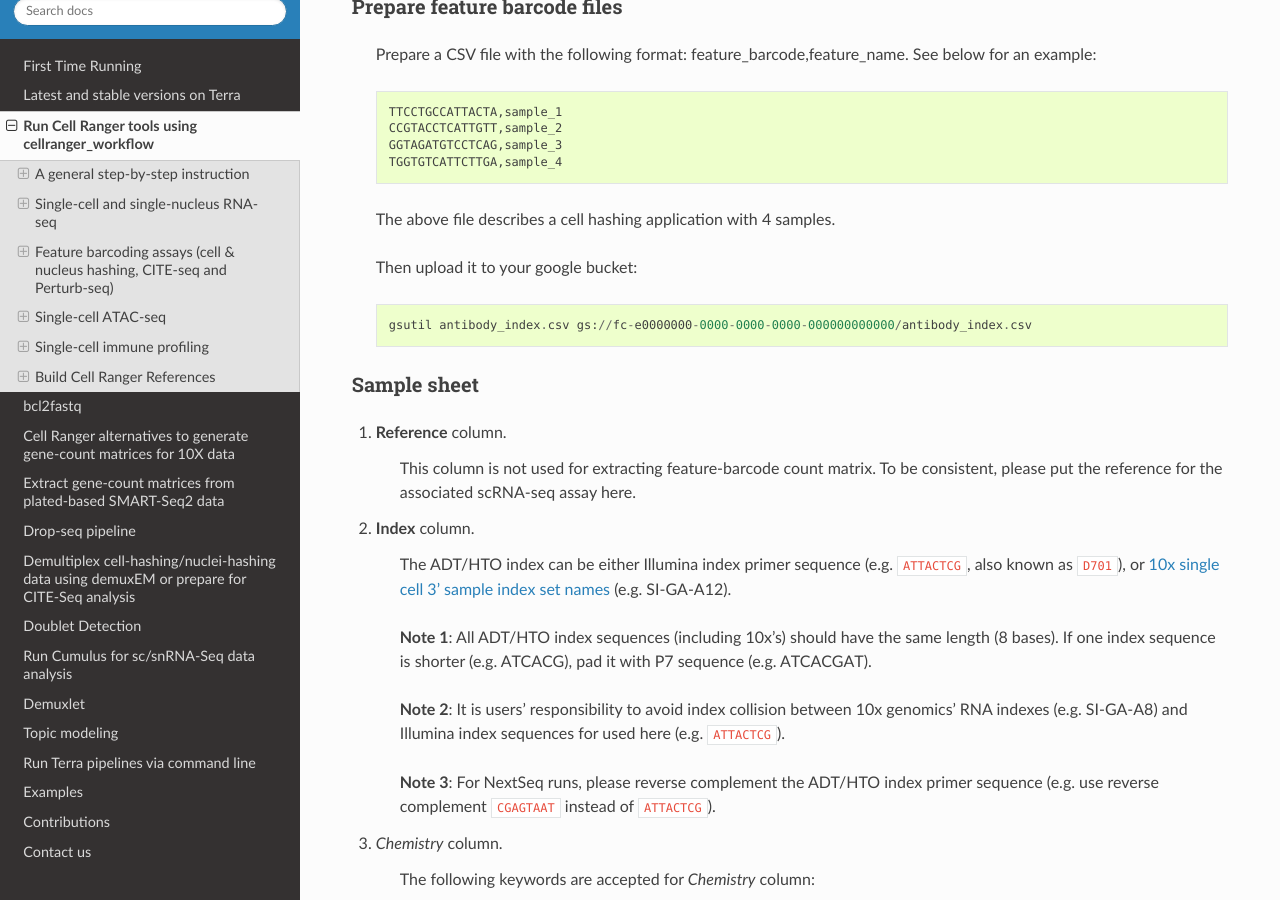
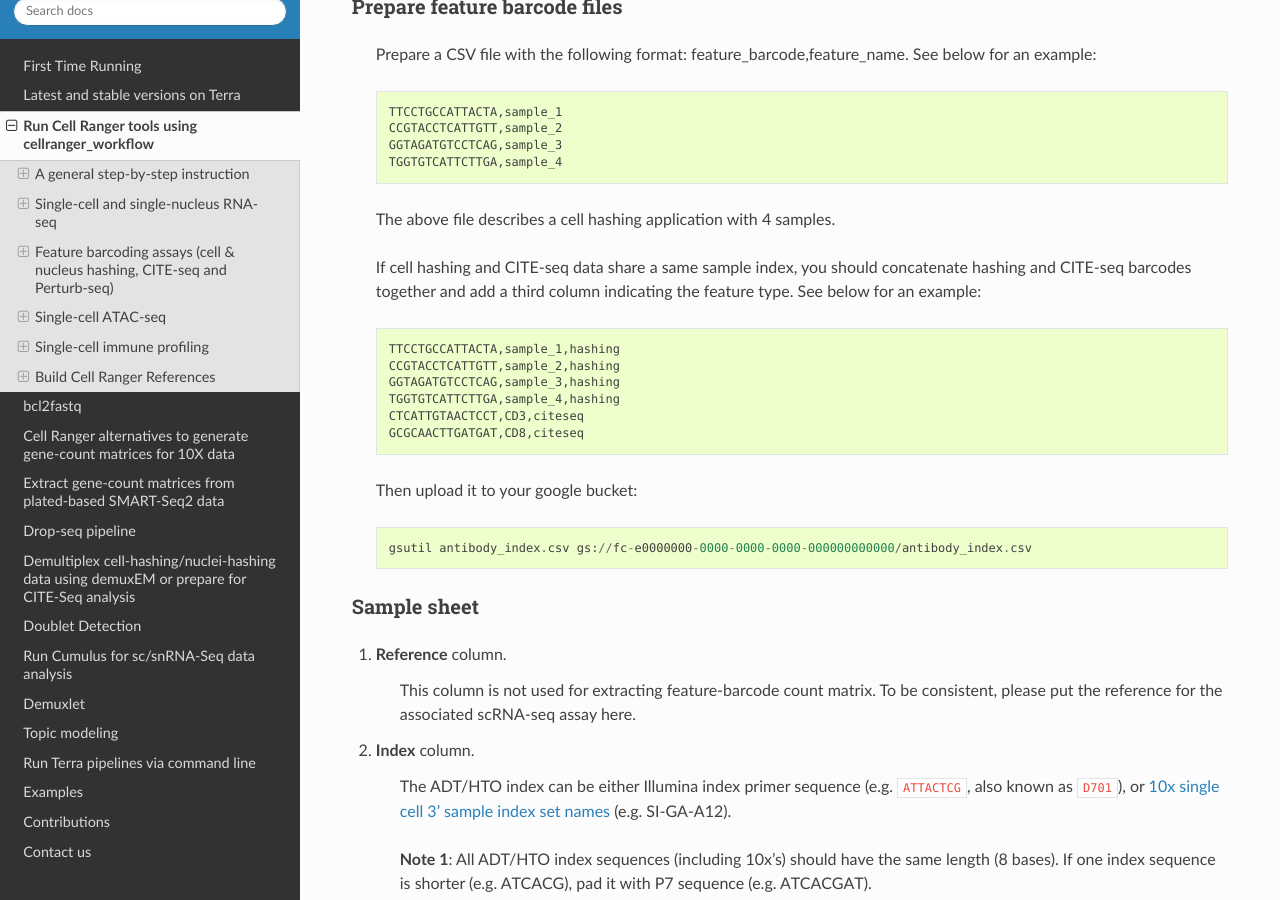
Before and after one commit to lilab-bcb/cumulus, a Sphinx documentation site: the page built from docs/cellranger.rst, in a window 1280 px wide and 900 px high, scrolled down 9486 px. Built offline with Sphinx 7.4.7 and the Read the Docs theme 2.0.0, drawn with Linux system fonts in a browser that asks for light colours; some of the changed text lies outside the part shown.

Commit message:
Updated cumulus_adt

```diff
--- a/docs/cellranger.rst
+++ b/docs/cellranger.rst
@@ -428,6 +428,16 @@ Prepare feature barcode files
 
 	The above file describes a cell hashing application with 4 samples.
 
+	If cell hashing and CITE-seq data share a same sample index, you should concatenate hashing and CITE-seq barcodes together and add a third column indicating the feature type.
+	See below for an example::
+
+		TTCCTGCCATTACTA,sample_1,hashing
+		CCGTACCTCATTGTT,sample_2,hashing
+		GGTAGATGTCCTCAG,sample_3,hashing
+		TGGTGTCATTCTTGA,sample_4,hashing
+		CTCATTGTAACTCCT,CD3,citeseq
+		GCGCAACTTGATGAT,CD8,citeseq
+
 	Then upload it to your google bucket::
 
 		gsutil antibody_index.csv gs://fc-e0000000-0000-0000-0000-000000000000/antibody_index.csv
@@ -632,6 +642,8 @@ In addition, For each antibody tag or crispr tag sample, a folder with the sampl
 ``sample_id.csv`` is the feature count matrix. It has the following format. The first line describes the column names: ``Antibody/CRISPR,cell_barcode_1,cell_barcode_2,...,cell_barcode_n``. The following lines describe UMI counts for each feature barcode, with the following format: ``feature_name,umi_count_1,umi_count_2,...,umi_count_n``.
 
 ``sample_id.stat.csv.gz`` stores the gzipped sufficient statistics. It has the following format. The first line describes the column names: ``Barcode,UMI,Feature,Count``. The following lines describe the read counts for every barcode-umi-feature combination.
+
+If the feature barcode file has a third column, there will be two files for each feature type in the third column. For example, if ``hashing`` presents, ``sample_id.hashing.csv`` and ``sample_id.hashing.stat.csv.gz`` will be generated.
 
 If data type is ``crispr``, three additional files, ``sample_id.umi_count.pdf``, ``sample_id.filt.csv`` and ``sample_id.filt.stat.csv.gz``, are generated.
 
```
Also changed, not shown: 1 other file.
